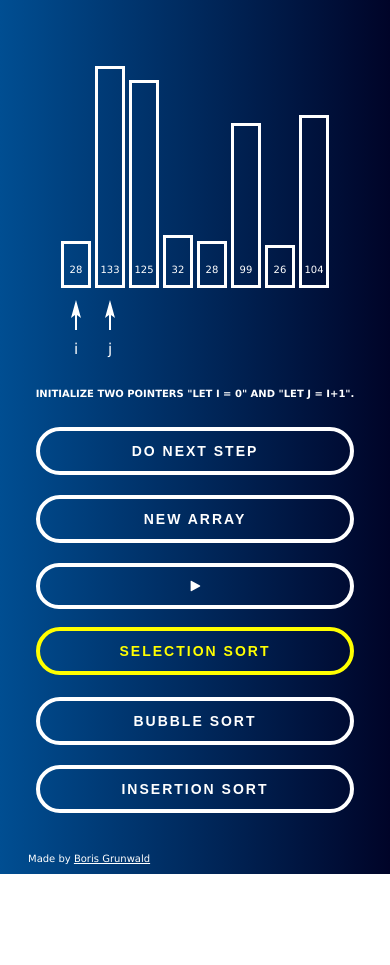
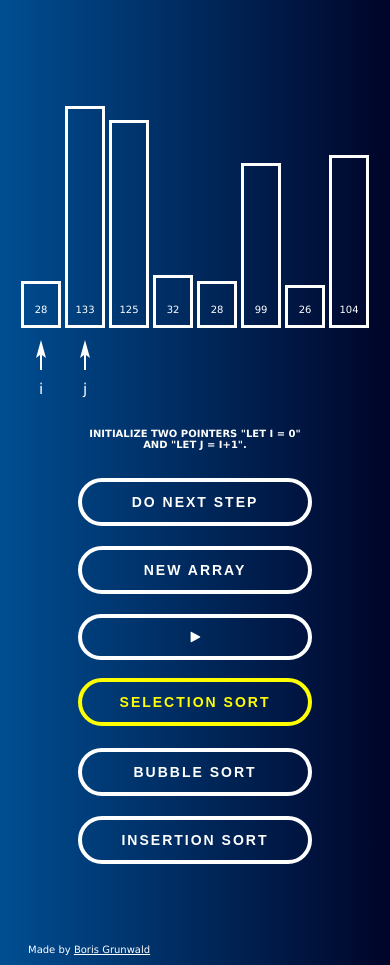
Before and after one commit to jikol1906/visualSorter, a website built with Parcel: page index.html in a window 390 px wide. Before the commit the page ends 874 px from the top, so only its background shows below. Built offline with nearby package versions, Linux system fonts and the light colour scheme.

Commit message:
fixed responsive small screens

```diff
--- a/scripts/main.ts
+++ b/scripts/main.ts
@@ -23,7 +23,7 @@ let arr: number[] = [];
 let currentAlgorithm : Algorithm = 'Selection Sort';
 let sortingAlgoIterator: SortingAlgorithmIterator;
 
-const m = window.matchMedia('(max-width: 34.375em)')
+const m = window.matchMedia('(max-width: 38.375em)')
 
 function changeNumOfItems (e:MediaQueryList | MediaQueryListEvent) {
   if (e.matches) {
--- a/styles/styles.scss
+++ b/styles/styles.scss
@@ -1,6 +1,6 @@
 $bp-big:68.75em;
-$bp-md:44.75em;
-$bp-sm:34.375em;
+$bp-md:47.75em;
+$bp-sm:38.375em;
 $bp-xsm:24em;
 
 html {
@@ -28,7 +28,12 @@ html {
 main {
   margin: auto;
   text-align: center;
-  padding:3rem 0;
+  padding:4rem;
+
+  @media only screen and (max-width:$bp-sm) {
+    margin: auto 0;
+    padding:7rem;
+  }
 }
 
 body {
@@ -132,7 +137,7 @@ body {
 }
 
 .array {
-  --elem-width: 8rem;
+  --elem-width: 7rem;
   --elem-margin: .2rem;
   --pointer-size: 3rem;
 
@@ -141,9 +146,6 @@ body {
   }
   @media only screen and (max-width:$bp-md) {
     --elem-width: 4rem;
-  }
-  @media only screen and (max-width:$bp-sm) {
-    --elem-width: 3rem;
   }
 
   .movable {
```
